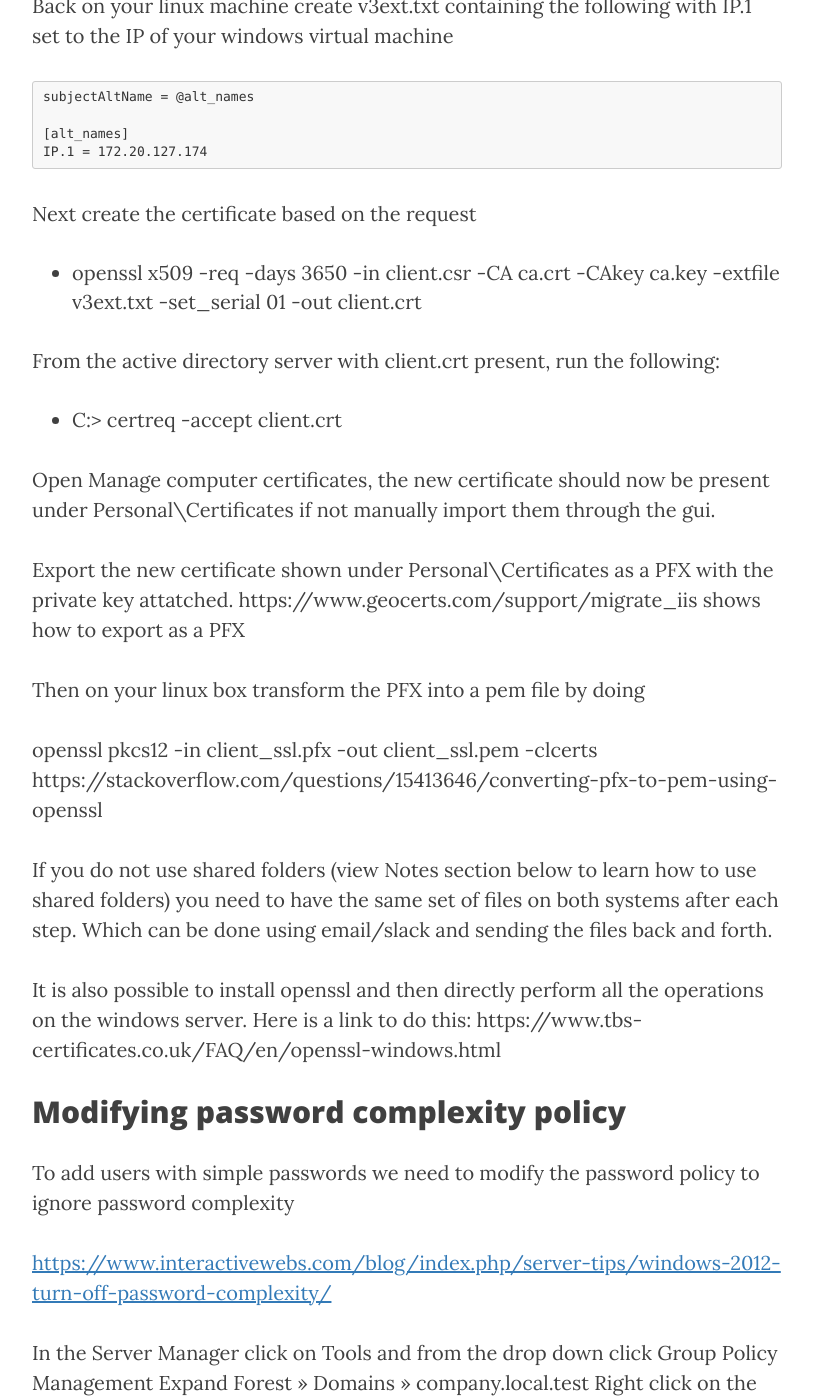
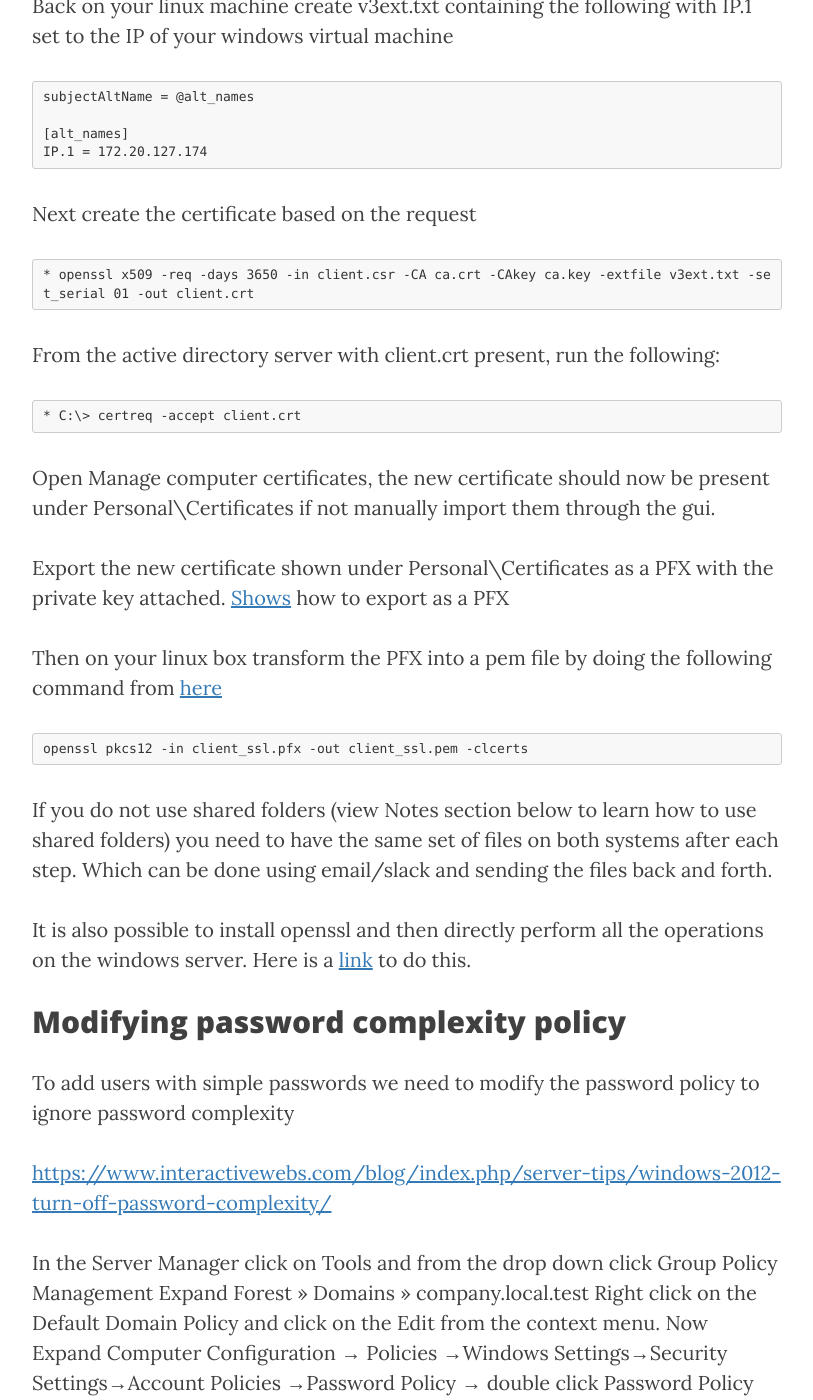
Before and after one commit to kwojcicki/kwojcicki.github.io, a Jekyll site: the page built from _posts/2018-05-21-AD-SETUP.md, in a window 1280 px wide and 1400 px high, scrolled down 4124 px. Shown: the whole window, without its empty margins (233-1046 px from the left). Built offline with Jekyll 4.4.1, drawn with Linux system fonts in a browser that asks for light colours; nearby versions of some CDN libraries.

Commit message:
formating

````diff
--- a/_posts/2018-05-21-AD-SETUP.md
+++ b/_posts/2018-05-21-AD-SETUP.md
@@ -115,24 +115,29 @@ IP.1 = 172.20.127.174
 
 Next create the certificate based on the request
 
+```
 * openssl x509 -req -days 3650 -in client.csr -CA ca.crt -CAkey ca.key -extfile v3ext.txt -set_serial 01 -out client.crt
+```
 
 From the active directory server with client.crt present, run the following:
 
+```
 * C:\> certreq -accept client.crt
+```
 
 Open Manage computer certificates, the new certificate should now be present under Personal\Certificates if not manually import them through the gui.
 
-Export the new certificate shown under Personal\Certificates as a PFX with the private key attatched. https://www.geocerts.com/support/migrate_iis shows how to export as a PFX
+Export the new certificate shown under Personal\Certificates as a PFX with the private key attached. [Shows](https://www.geocerts.com/support/migrate_iis) how to export as a PFX
 
-Then on your linux box transform the PFX into a pem file by doing
+Then on your linux box transform the PFX into a pem file by doing the following command from [here](https://stackoverflow.com/questions/15413646/converting-pfx-to-pem-using-openssl)
 
+```
 openssl pkcs12 -in client_ssl.pfx -out client_ssl.pem -clcerts
-https://stackoverflow.com/questions/15413646/converting-pfx-to-pem-using-openssl
+```
 
 If you do not use shared folders (view Notes section below to learn how to use shared folders) you need to have the same set of files on both systems after each step. Which can be done using email/slack and sending the files back and forth.
 
-It is also possible to install openssl and then directly perform all the operations on the windows server. Here is a link to do this: https://www.tbs-certificates.co.uk/FAQ/en/openssl-windows.html
+It is also possible to install openssl and then directly perform all the operations on the windows server. Here is a [link](https://www.tbs-certificates.co.uk/FAQ/en/openssl-windows.html) to do this.
 
 ## Modifying password complexity policy
 To add users with simple passwords we need to modify the password policy to ignore password complexity
````
